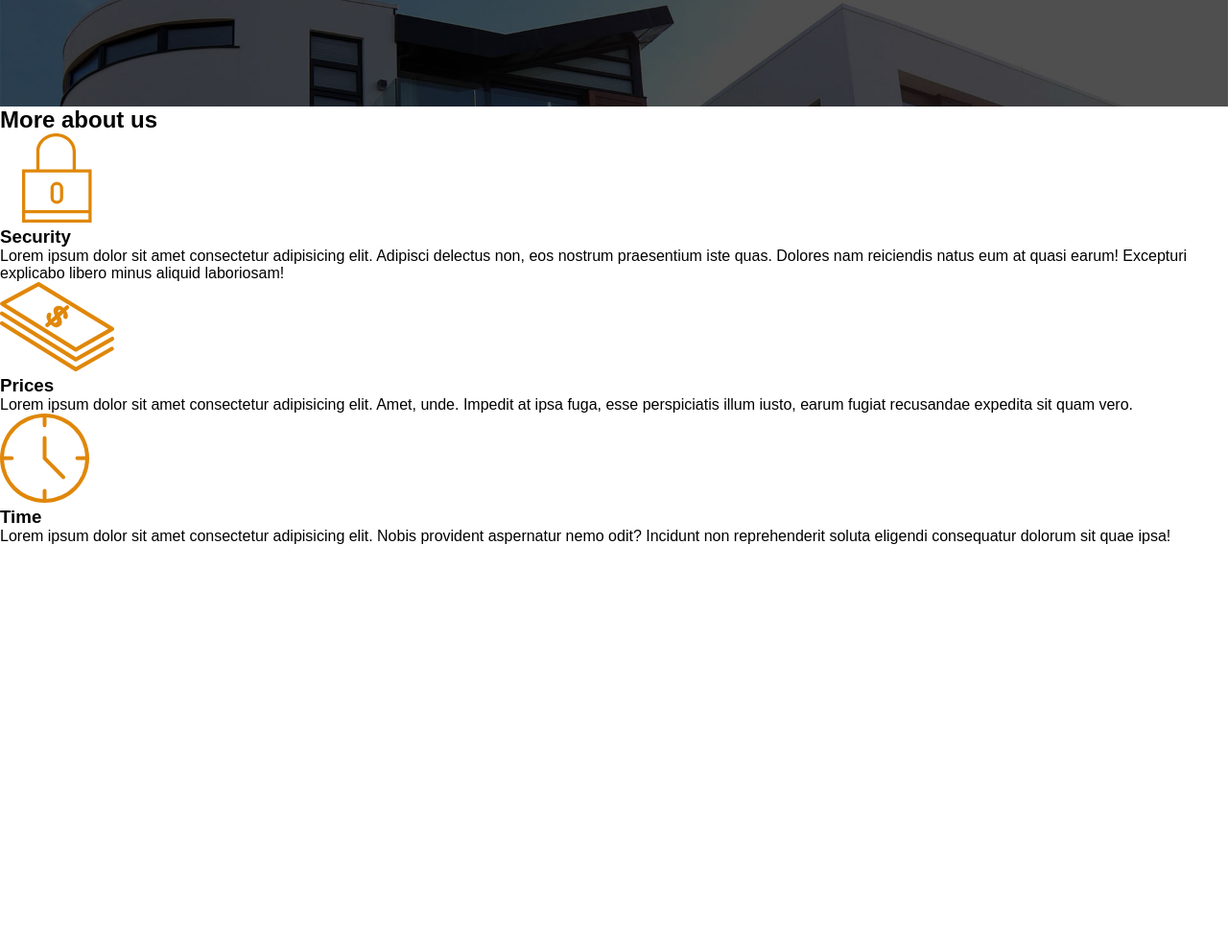
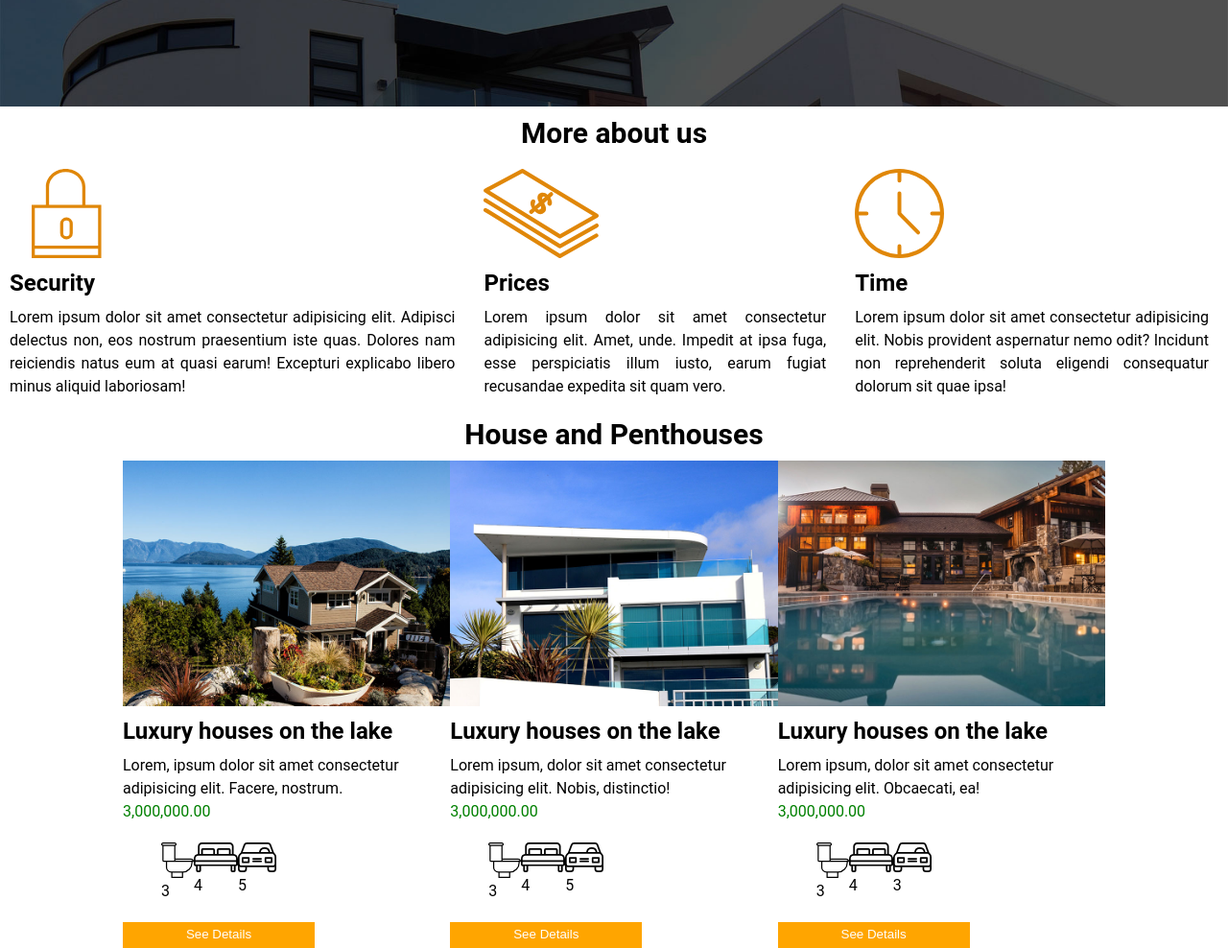
Before and after one commit to patrickryan331/realEstate-fsdi102, a plain HTML site: page index.html in a window 1280 px wide. Shown: the part 189-1177 px from the top of the page at 96% size. Before the commit the page ends 800 px from the top, so only its background shows below. Drawn offline with Linux system fonts and the light colour scheme.

Commit message:
progress on 2 and 3

```diff
--- a/index.html
+++ b/index.html
@@ -24,26 +24,99 @@
 
     <main>
         <h2>More about us</h2>
-        <div>
+        <div class="flex-c">
+        <div class="more-about-item">
             <img src="img/icon1.svg" alt="">
             <h3>Security</h3>
             <p>Lorem ipsum dolor sit amet consectetur adipisicing elit. Adipisci delectus non, eos nostrum praesentium iste quas. Dolores nam reiciendis natus eum at quasi earum! Excepturi explicabo libero minus aliquid laboriosam!
             </p>
         </div>
-        <div>
+        <div class="more-about-item">
             <img src="img/icon2.svg" alt="">
             <h3>Prices</h3>
             <p>Lorem ipsum dolor sit amet consectetur adipisicing elit. Amet, unde. Impedit at ipsa fuga, esse perspiciatis illum iusto, earum fugiat recusandae expedita sit quam vero.</p>
         </div>
-        <div>
+        <div class="more-about-item">
             <img src="img/icon3.svg" alt="">
             <h3>Time</h3>
             <p>Lorem ipsum dolor sit amet consectetur adipisicing elit. Nobis provident aspernatur nemo odit? Incidunt non reprehenderit soluta eligendi consequatur dolorum sit quae ipsa!</p>
         </div>
-
-
-
-
+    </div>
     </main>
+    <section class="container">
+        <h2>House and Penthouses</h2>
+        <div class="flex-c">
+            <div class="houses-items">
+                <div>
+                    <img src="img/announcement1.jpg" alt="">
+            </div>
+            <div>
+            <h3>Luxury houses on the lake</h3>
+            <p>Lorem, ipsum dolor sit amet consectetur adipisicing elit. Facere, nostrum.</p>
+            <p class="price">3,000,000.00</p>
+            <ul class="index-list">
+                <li>
+                    <img src="img/icon_wc.svg" alt="">
+                    <p>3</p>
+                </li>
+                <li>
+                    <img src="img/icon_room.svg" alt="">
+                    <p>4</p>
+                </li><li>
+                    <img src="img/icon_parking.svg" alt="">
+                    <p>5</p>
+                </li>
+            </ul>
+            <a href="#"><button class="details-button">See Details</button></a>
+        </div>
+    </div>            <div class="houses-items">
+        <div>
+            <img src="img/announcement2.jpg" alt="">
+    </div>
+    <div>
+    <h3>Luxury houses on the lake</h3>
+    <p>Lorem ipsum, dolor sit amet consectetur adipisicing elit. Nobis, distinctio!</p>
+    <p class="price">3,000,000.00</p>
+    <ul class="index-list">
+        <li>
+            <img src="img/icon_wc.svg" alt="">
+            <p>3</p>
+        </li>
+        <li>
+            <img src="img/icon_room.svg" alt="">
+            <p>4</p>
+        </li><li>
+            <img src="img/icon_parking.svg" alt="">
+            <p>5</p>
+        </li>
+    </ul>
+    <a href="#"><button class="details-button">See Details</button></a>
+</div>
+</div>
+<div class="houses-items">
+    <div>
+        <img src="img/announcement3.jpg" alt="">
+</div>
+<div>
+<h3>Luxury houses on the lake</h3>
+<p>Lorem ipsum, dolor sit amet consectetur adipisicing elit. Obcaecati, ea!</p>
+<p class="price">3,000,000.00</p>
+<ul class="index-list">
+    <li>
+        <img src="img/icon_wc.svg" alt="">
+        <p>3</p>
+    </li>
+    <li>
+        <img src="img/icon_room.svg" alt="">
+        <p>4</p>
+    </li><li>
+        <img src="img/icon_parking.svg" alt="">
+        <p>3</p>
+    </li>
+</ul>
+<a href="#"><button class="details-button">See Details</button></a>
+</div>
+</div>
+    </section>
 </body>
 </html>
--- a/style.css
+++ b/style.css
@@ -1,17 +1,97 @@
 /*global*/
+html{
+    font-size: 62.5%;
+}
+
 *{
     padding: 0;
     margin: 0;
 }
 
 body{
-    font-family: arial;
+    font-family: "Roboto", sans-serif;l;
+}
+
+p{
+    font-size: 1.6rem;
+    line-height: 1.5;
+}
+h1{
+    font-size: 3.2rem;
+}
+h2{
+    font-size: 3rem;
+    text-align: center;
+    margin-top: 1rem;
+    margin-bottom: 1rem;
+}
+h3{
+    font-size: 2.4rem;
+    margin-top: 1rem;
+    margin-bottom: 1rem;
+    text-align: left;
+}
+a{
+    color: white;
+    font-size: 1.6rem;
+    text-decoration: none;
+    margin-right: 1rem;
 }
 
 
+img{
+    max-width: 100%;
+}
 /*utilities*/
+.container{
+    width: 80%;
+    margin-left: auto;
+    margin-right: auto;
 
+}
+.form-container{
 
+}
+
+.bar{
+    justify-content: space-around;
+    align-items: center;
+    height: 10rem;
+    color: white;
+    padding: 10px;
+}
+.bar-contact{
+    display: flex;
+    justify-content: space-around;
+    align-items: center;
+    height: 10rem;
+    color: black;
+    padding: 10px;
+}
+.flex-c{
+    display: flex;
+}
+.bt{
+    font-weight: bold;
+    text-align: center;
+}
+.lt{
+    font-weight: 100;
+    text-align: center;
+    padding: 2rem;
+}
+
+.details-button{
+    color: white;
+    background-color: orange;
+    width: 20rem;
+    border: none;
+    line-height: 2;
+}
+
+.price{
+    color: green;
+}
 
 /*header*/
 
@@ -19,21 +99,59 @@ header.site-init{
     background-image: url(./img/header.jpg);
     background-position: top;
     background-size: cover;
-    height: 300px;
+    height: 30rem;
     color: white;
     text-align: center;
 }
 
-.bar{
-    justify-content: space-around;
-    align-items: center;
-    height: 100px;
-    color: white;
-    padding: 10px;
-}
 
 /*menu*/
 .menu a{
     color: white;
     padding: 10px;
 }
+
+/*more about us*/
+.more-about-item{
+    margin-right: 1rem;
+    padding: 1rem;
+}
+.more-about-item p{
+    text-align: justify;
+}
+
+/*houses and penthouses*/
+
+.houses-item{
+    margin-right: 1rem;
+}
+
+.houses-item a{
+    color: black;
+}
+
+
+/*contact*/
+.site-contact{
+    background-color: rgb(193, 134, 6);
+    height: 20rem;
+
+}
+
+.site-contact a{
+    color: black;
+}
+.site-contact p{
+    color: black;
+}
+
+/*index list*/
+
+.index-list{
+
+    display: inline-flex;
+    padding: 2rem;
+    margin-inline: 2rem;
+    list-style-type: none;
+
+}
```
Also changed, not shown: contact.html (added, +116 -0 lines), 2 other files.
